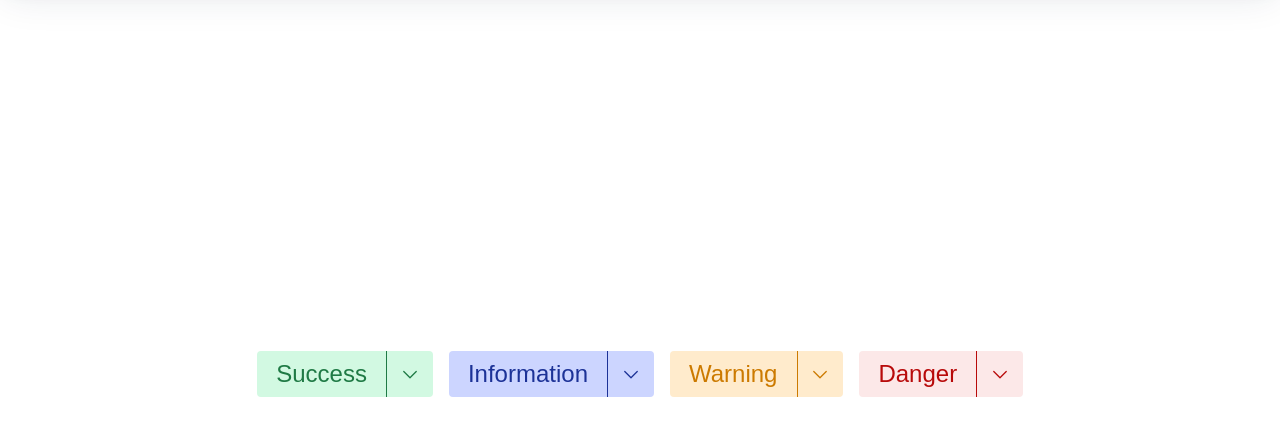
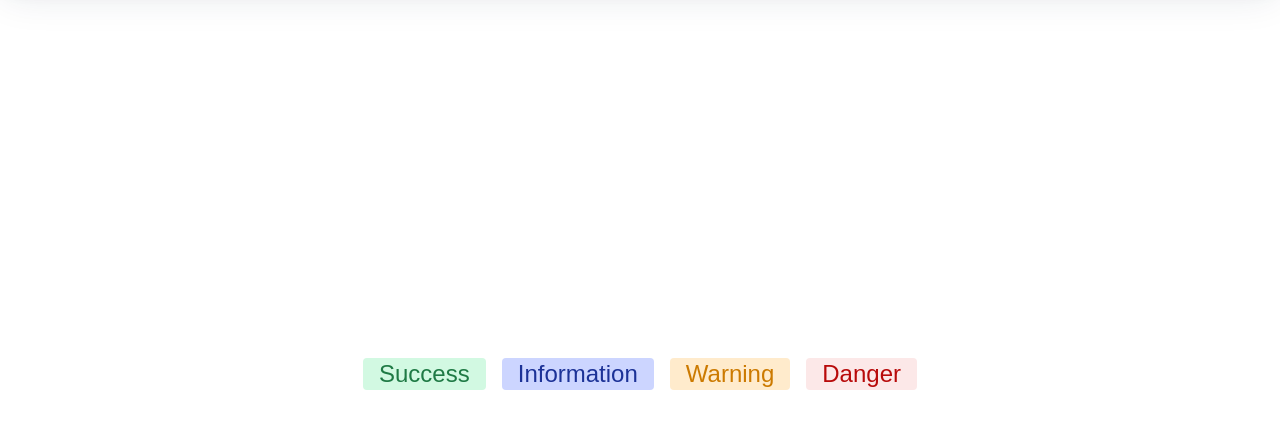
Before and after one commit to Vikram-Hegde/alerts-n-toasts, a website built with Parcel: page index.html in a window 1280 px wide. Shown: the part 70-506 px from the top of the page. Built offline with nearby package versions, Linux system fonts and the light colour scheme.

Commit message:
minor bug fixes 🐛

```diff
--- a/index.html
+++ b/index.html
@@ -101,27 +101,27 @@
 					<div class="alert-btns">
 						<div class="split-btn" data-alert="success">
 							<button>Success</button>
-							<span>
+							<!-- <span>
  	 	 	 	 	 	 	 	<svg xmlns="http://www.w3.org/2000/svg" width="20" height="20" viewBox="0 0 256 256"><rect width="256" height="256" fill="none"></rect><polyline points="208 96 128 176 48 96" fill="none" stroke="currentColor" stroke-linecap="round" stroke-linejoin="round" stroke-width="16"></polyline></svg>
-							</span>
+							</span> -->
 						</div>
 						<div class="split-btn" data-alert="information">
 							<button>Information</button>
-							<span>
+							<!-- <span>
  	 	 	 	 	 	 	 	<svg xmlns="http://www.w3.org/2000/svg" width="20" height="20" viewBox="0 0 256 256"><rect width="256" height="256" fill="none"></rect><polyline points="208 96 128 176 48 96" fill="none" stroke="currentColor" stroke-linecap="round" stroke-linejoin="round" stroke-width="16"></polyline></svg>
-							</span>
+							</span> -->
 						</div>
 						<div class="split-btn" data-alert="warning">
 							<button>Warning</button>
-							<span>
+							<!-- <span>
  	 	 	 	 	 	 	 	<svg xmlns="http://www.w3.org/2000/svg" width="20" height="20" viewBox="0 0 256 256"><rect width="256" height="256" fill="none"></rect><polyline points="208 96 128 176 48 96" fill="none" stroke="currentColor" stroke-linecap="round" stroke-linejoin="round" stroke-width="16"></polyline></svg>
-							</span>
+							</span> -->
 						</div>
 						<div class="split-btn" data-alert="danger">
 							<button>Danger</button>
-							<span>
+							<!-- <span>
  	 	 	 	 	 	 	 	<svg xmlns="http://www.w3.org/2000/svg" width="20" height="20" viewBox="0 0 256 256"><rect width="256" height="256" fill="none"></rect><polyline points="208 96 128 176 48 96" fill="none" stroke="currentColor" stroke-linecap="round" stroke-linejoin="round" stroke-width="16"></polyline></svg>
-							</span>
+							</span> -->
 						</div>
 					</div>
 				</section>
--- a/scripts/alerts.js
+++ b/scripts/alerts.js
@@ -131,7 +131,7 @@ let alert = (() => {
   const removeWhenDone = async (elem) => {
     let allElems = [elem, ...prevElementsArr(elem)];
 
-    // waiting until <all> with-progress elements finish animating
+    // waiting until all with-progress elements finish animating
     for (let alert of allElems) {
       await Promise.allSettled(
         alert.getAnimations().map((anim) => anim.finished)
--- a/styles/style.scss
+++ b/styles/style.scss
@@ -114,6 +114,10 @@ section {
 		stroke: currentColor;
 	}
 
+	&__icon--sun {
+		stroke: var(--white-100);
+	}
+
 	.btn {
 		padding: 0.5rem;
 		color: var(--text);
@@ -142,7 +146,7 @@ section {
 
 .split-btn {
 	display: flex;
-	--pad: clamp(0.5rem, 5vw + 0.5rem, 0.8rem);
+	// --pad: clamp(0.5rem, 5vw + 0.5rem, 0.8rem);
 
 	button, span {
 		background-color: var(--alr-bg);
@@ -151,9 +155,10 @@ section {
 	}
 
 	button {
-		border-radius: 0.25rem 0 0 0.25rem;
+		border-radius: 0.25rem;
 		font-weight: 400;
-		padding: var(--pad) var(--fs--100);
+		// padding: var(--pad) var(--fs--100);
+		padding: 1rem;
 
 		@media(hover: none) {
 			font-weight: 500;
```
